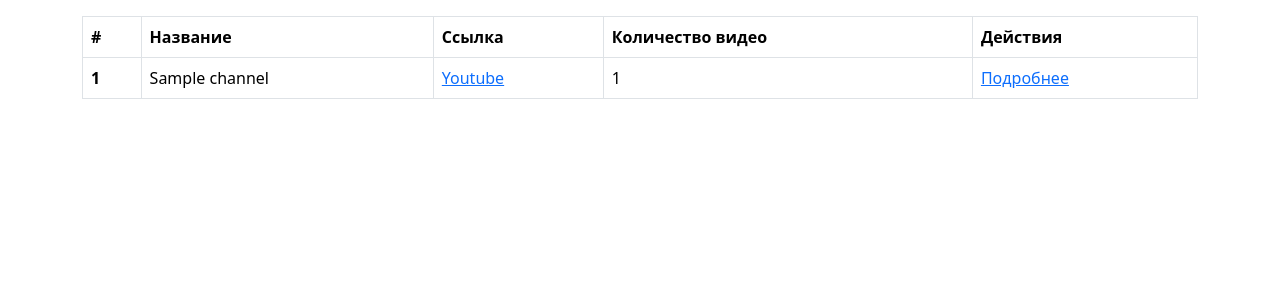
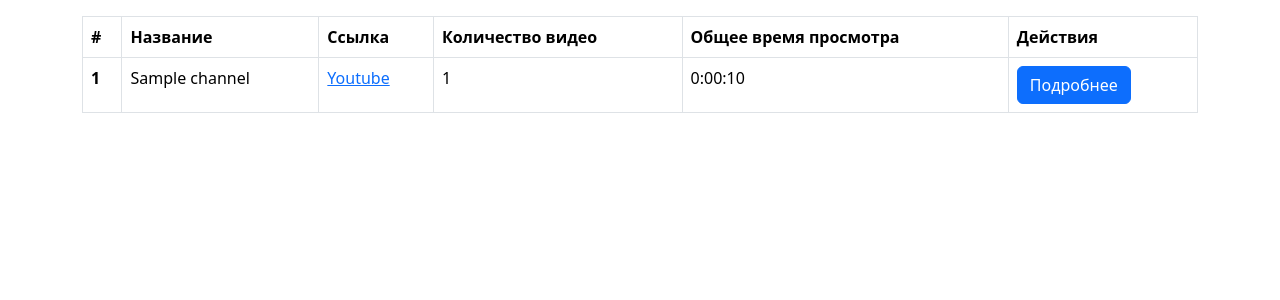
Before and after one commit to UserNikita/easycode_django, a Django app: page /youtube/channels/ in a window 1280 px wide. Shown: the part 80-380 px from the top of the page. Run offline with Django 3.2, Linux system fonts and the light colour scheme; tables that the repository leaves empty hold one stand-in row (values such as "Sample post"); some libraries are stand-ins or nearby versions.

Commit message:
Добавлен подсчёт времени необходимого на просмотр всех видео на канале

```diff
--- a/apps/youtube/models.py
+++ b/apps/youtube/models.py
@@ -18,6 +18,10 @@ class Channel(models.Model):
 
     def get_absolute_url(self):
         return reverse("youtube:videos-list", kwargs={"pk": self.pk})
+
+    def video_duration_sum(self):
+        duration = self.video_set.all().aggregate(total_duration=models.Sum("duration"))["total_duration"]
+        return str(timedelta(seconds=duration)) if duration else "Нет видео"
 
 
 class Playlist(models.Model):
--- a/apps/youtube/templates/youtube/list_channels.html
+++ b/apps/youtube/templates/youtube/list_channels.html
@@ -14,6 +14,7 @@
                 <th scope="col">Название</th>
                 <th scope="col">Ссылка</th>
                 <th scope="col">Количество видео</th>
+                <th scope="col">Общее время просмотра</th>
                 <th scope="col">Действия</th>
             </tr>
             </thead>
@@ -24,8 +25,9 @@
                     <td>{{ channel.title }}</td>
                     <td><a href="{{ channel.url }}">Youtube</a></td>
                     <td>{{ channel.video_set.count }}</td>
+                    <td>{{ channel.video_duration_sum }}</td>
                     <td>
-                        <a href="{{ channel.get_absolute_url }}">Подробнее</a>
+                        <a  class="btn btn-primary" href="{{ channel.get_absolute_url }}">Подробнее</a>
                     </td>
                 </tr>
             {% endfor %}
```
